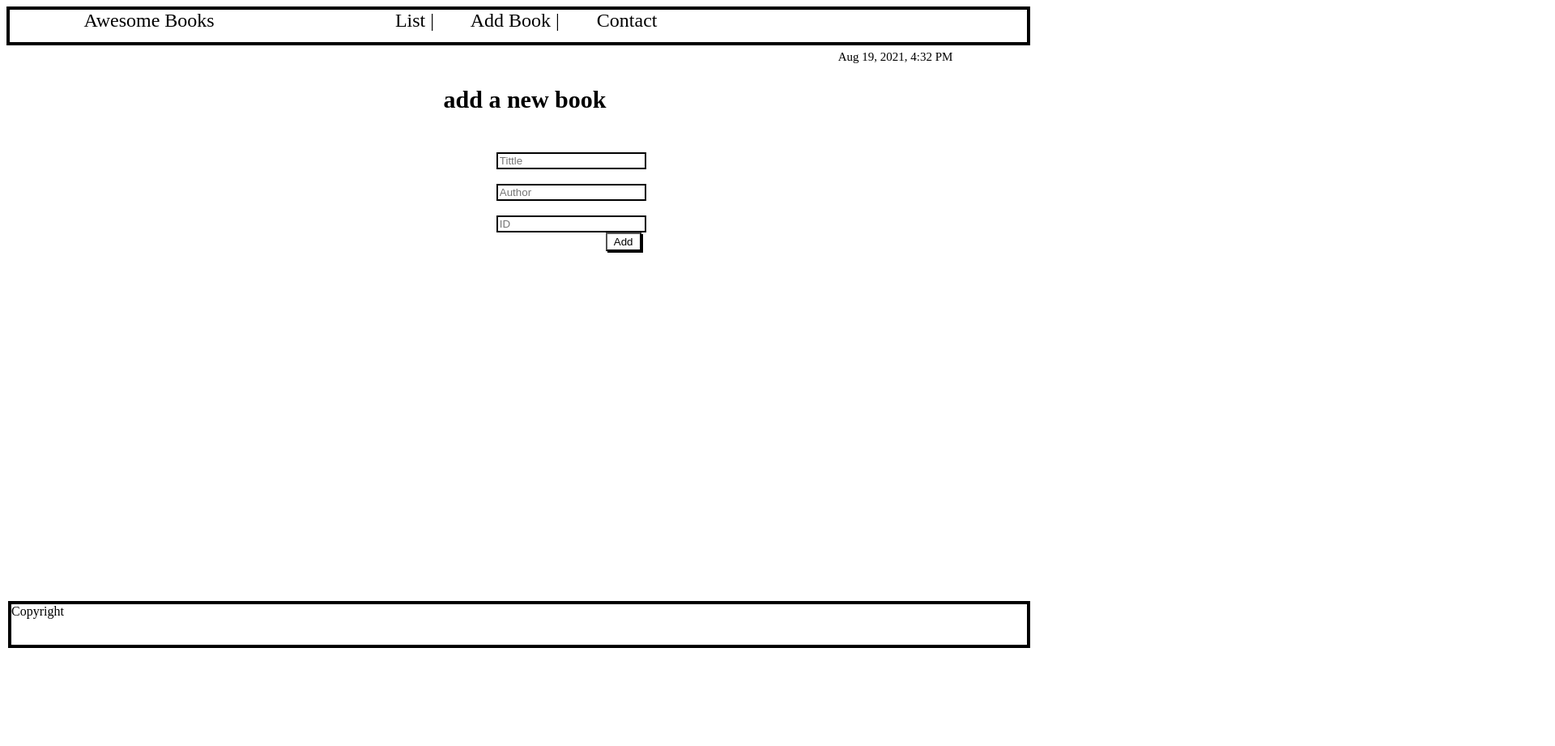
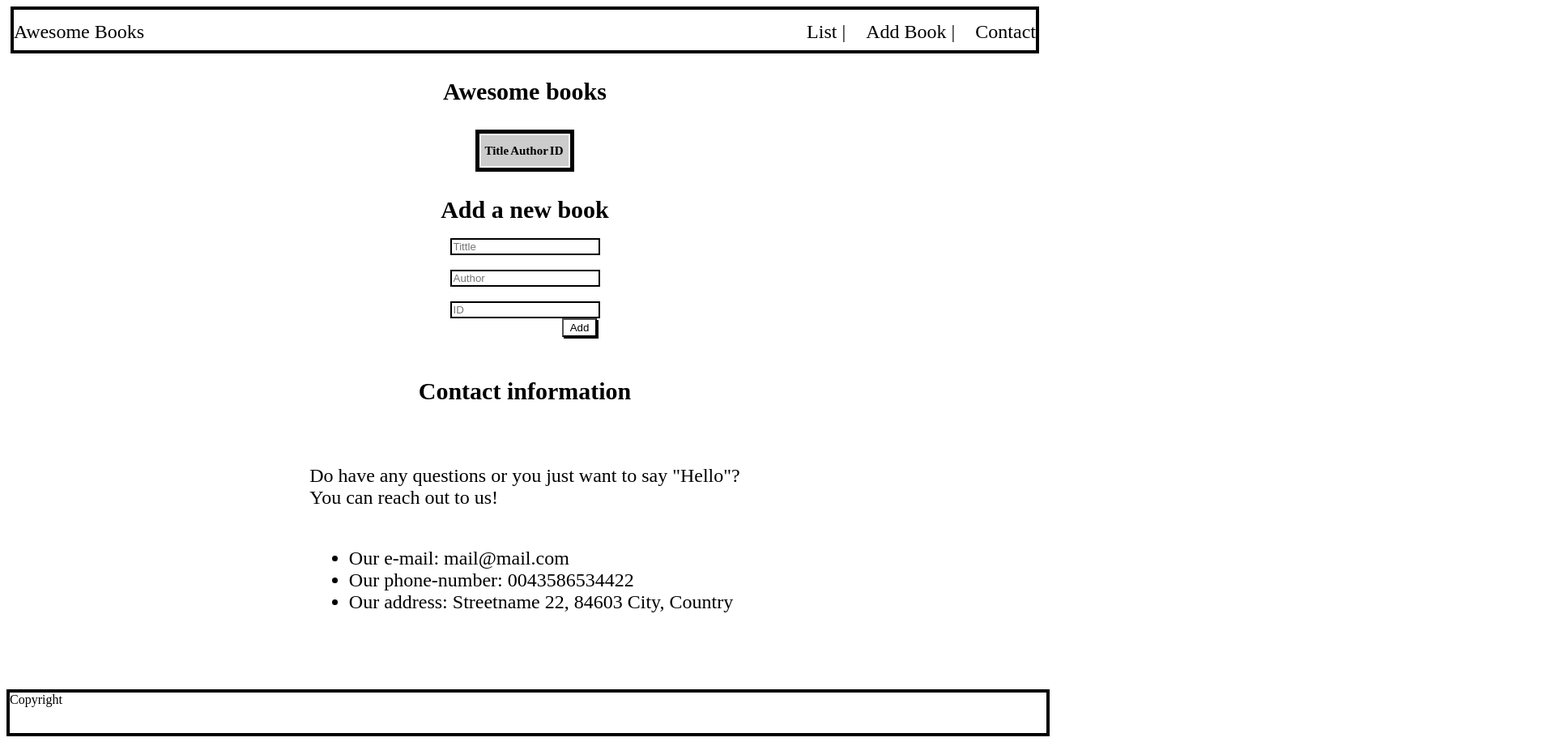
Before and after one commit to Isabellanamutenda/Awesome-book-js, a plain HTML site: page index.html in a window 1280 px wide. Shown: the top 921 px of the page at 81% size, 1920 px wide, since content can reach past the window. Before the commit the page ends 800 px from the top, so only its background shows below. Drawn offline with Linux system fonts and the light colour scheme.

Commit message:
Update files

```diff
--- a/JS/nav.js
+++ b/JS/nav.js
@@ -1,16 +1,83 @@
 /* eslint no-undef: 0 */
-show = (section) => {
-  const toshow = document.getElementById(section.id);
-  toshow.classList.replace('invisible', 'visible');
-  for (let i = 1; i <= 3; i += 1) {
-    if (`s${String(i)}` !== section.id) {
-      document.getElementById(`s${String(i)}`).classList.replace('visible', 'invisible');
-    }
-  }
-};
+// show = (section) => {
+//   const toshow = document.getElementById(section.id);
+//   toshow.classList.replace('invisible', 'visible');
+//   for (let i = 1; i <= 3; i += 1) {
+//     if (`s${String(i)}` !== section.id) {
+//       document.getElementById(`s${String(i)}`).classList.replace('visible', 'invisible');
+//     }
+//   }
+// };
 
-document.addEventListener('DOMContentLoaded', () => {
-  const { DateTime } = luxon;
-  const parent = document.getElementById('date');
-  parent.innerText = DateTime.now().toLocaleString(DateTime.DATETIME_MED);
-});
+
+
+
+
+                 // Luxon js
+
+// document.addEventListener('DOMContentLoaded', () => {
+//   const { DateTime } = luxon;
+//   const parent = document.getElementById('datetime');
+//   parent.innerText = DateTime.now().toLocaleString(DateTime.DATETIME_MED);
+// });
+
+
+
+
+          // I tried this for loop
+
+// const numberOfSection = document.getElementsByTagName("section").length;
+
+// for ( let i = 0; i<numberOfSection; i+1) {
+//   document.getElementsByTagName[i].addEventListener("click", () => {
+//     if ( numberOfSection.style.display === "none") {
+//       numberOfSection.style.display = "flex";
+//     } else {
+//       numberOfSection.style.display = "none"
+//     }
+//   });
+// }
+
+
+
+
+
+//                    I tried this below
+
+// const list = document.getElementsById("books-list");
+// const addlink = document.getElementsById("addBook-section");
+// const contactme = document.getElementsById("contact-section");
+
+// document.getElementById('list').addEventListener('click', () => {
+//   list.style.display = 'block';
+//   addlink.style.display = 'none';
+//   contactme.style.display = 'none';
+// });
+
+// document.getElementById('addlink').addEventListener('click', () => {
+//   list.style.display = 'none';
+//   addlink.style.display = 'block';
+//   contactme.style.display = 'none';
+// });
+
+// document.getElementById('contactme').addEventListener('click', () => {
+//   list.style.display = 'none';
+//   addlink.style.display = 'none';
+//   contactme.style.display = 'block';
+// });
+
+
+
+
+
+//      I  was    Checking if it could work
+
+// function hideOrShow() {
+//   var x = document.getElementById("books-list");
+
+//   if (x.style.display === "none") {
+//     x.style.display = "block";
+//   } else {
+//     x.style.display = "none"
+//   }
+// }
--- a/index.html
+++ b/index.html
@@ -9,61 +9,27 @@
 </head>
 <body>
 
-  <!-- navbar -->
-    <nav class="nav-bar">
-      <a onclick="show(s1)"> Awesome Books</a>
-      <div class="right">
-        <a onclick="show(s1)">List  |</a>
-        <a onclick="show(s2)">Add Book  |</a>
-        <a onclick="show(s3)">Contact</a>
-    </div>
-    <div class="date">Aug 19, 2021, 4:32 PM</div>
+
+    <nav class="nav-bar navbar border">
+      <span>Awesome Books</span>
+      <ul class="ulNav">
+        <li class="border-right">
+          <a onclick="show(s1)">List |</a>
+        </li>
+        <li class="border-right">
+          <a onclick="show(s2)">Add Book |</a>
+        </li>
+        <li>
+          <a onclick="show(s3)">Contact</a>
+        </li>
+      </ul>
     </nav>
-
-  <section id="s1" class="invisible">
-    <h2>All Awesome Books</h2>
-    <div id="books">
-      <h2 id="count">total number of books</h2>
+    <div>
+      <span id="datetime"></span>
     </div>
 
-  </section>
 
-  <section id="s2" class="visible">
-    <div class="add-sec">
-      <h1>add a new book</h1>
-      <form action="" id="book-form">
-        <div>
-          <label for="title"></label><br>
-          <input type="text" id="title" placeholder="Tittle" class="form-control"><br>
-        </div>
-        <div>
-          <label for="author"></label><br>
-          <input type="text" id="author" placeholder="Author" class="form-control">
-        </div>
-        <div>
-          <label for="isbn"></label><br>
-          <input type="text" id="isbn" placeholder="ID" class="form-control">
-        </div>
-        <input type="submit" value="Add" class="btn">
-       </form>
-    </div>
-  </section>
-
-  <section id="s3" class="invisible">
-    <h1>Contact Information</h1>
-    <div class="contact-info">
-      <p>Do have any questions or you just want to say "Hello"?<br>
-      You can reach out to us! <br></p>
-      <ul>
-        <li>Our e-mail: mail@mail.com</li>
-        <li>Our phone-number: 0043586534422</li>
-        <li>Our address: Streetname 22, 84603 City, Country</li>
-      </ul>
-    </div>
-  </section>
-
-  <footer>Copyright</footer>
-  <!-- <section class="books-list">
+  <section class="books-list" id="books-list">
     <h1>Awesome books</h1>
     <table class="table table-striped">
       <thead>
@@ -79,7 +45,7 @@
   </section>
 
 
-  <section class="addBook-section">
+  <section class="addBook-section" id="addBook-section">
     <h2>Add a new book</h2>
     <form action="" id="book-form">
       <div>
@@ -99,7 +65,7 @@
   </section>
 
 
-  <section class="contact-section">
+  <section class="contact-section" id="contact-section">
     <h2>Contact information</h2>
     <div class="contact-info">
       <p>Do have any questions or you just want to say "Hello"?<br>
@@ -111,9 +77,11 @@
       </ul>
     </div>
   </section>
+
   <footer>Copyright</footer>
-  </div> -->
- <script src="JS/index.js"></script>
- <script src="JS/nav.js"></script>
+  </div>
+ <script src="./JS/index.js"></script>
+ <script src="./Js/luxon.js"></script>
+ <script src="./JS/nav.js"></script>
 </body>
 </html>
--- a/style.css
+++ b/style.css
@@ -1,8 +1,13 @@
-/* body {
-  background-color: #fff;
-} */
+body {
+  width: 100%;
+  overflow-x: hidden;
+}
 
-.nav-bar {
+.nav-section {
+  width: 100%;
+}
+
+/* .nav-bar {
   display: flex;
   flex-flow: row;
   height: 40px;
@@ -10,6 +15,42 @@
   font-size: 1.5em;
   border: 4px solid black;
   margin-bottom: 50px;
+} */
+
+nav {
+  font-size: 1.5em;
+  height: 50px;
+  margin: 0 5px 30px 5px;
+  display: flex;
+  justify-content: space-between;
+  color: black;
+  border: 4px solid black;
+}
+
+.ulNav {
+  display: flex;
+  list-style: none;
+  margin: 5px 0;
+  line-height: 44px;
+  gap: 25px;
+}
+
+.ulNav .li {
+  display: inline-block;
+  padding: 0 10px;
+}
+
+span {
+  line-height: 54px;
+}
+
+a {
+  color: black;
+  text-decoration: none;
+}
+
+a:active {
+  font-weight: bold;
 }
 
 .date {
@@ -23,12 +64,21 @@
   cursor: pointer;
 }
 
+.books-list {
+  width: 100%
+}
+
 h1 {
   font-size: 30px;
   margin: 0 auto;
   text-align: center;
   font-weight: bolder;
-  margin-bottom: 30px;
+  padding-bottom: 30px;
+}
+
+.addBook-section {
+  margin-top: 30px;
+  width: 100%;
 }
 
 h2 {
@@ -36,7 +86,7 @@ h2 {
   margin: 0 auto;
   text-align: center;
   font-weight: bolder;
-  margin-bottom: 30px;
+  padding-bottom: 0px;
 }
 
 hr {
@@ -51,7 +101,6 @@ hr {
 }
 
 .contact-info {
-  /* margin: auto; */
   margin-top: 50px;
   font-size: 1.5em;
   align-items: center;
@@ -61,11 +110,8 @@ hr {
 
 .table-striped {
   border: solid 5px black;
-  width: 50%;
   align-items: center;
-  margin-left: auto;
-  margin-right: auto;
-  margin-bottom: 30px;
+  margin: 0 auto;
 }
 
 tr {
@@ -83,9 +129,9 @@ tr:nth-of-type(odd) {
 }
 
 form {
-  width: 11%;
-  margin-left: auto;
-  margin-right: auto;
+  align-items: center;
+  display: flex;
+  flex-direction: column;
 }
 
 .booklist {
@@ -102,6 +148,11 @@ form {
   margin-right: 0;
   list-style: none;
   text-decoration: none;
+}
+
+.contact-section {
+  width: 100%;
+  margin-top: 50px;
 }
 
 #s1 {
@@ -157,18 +208,23 @@ form {
   margin-top: 85px;
 }
 
+.contact-info {
+  font-size: 1.5em;
+  padding: 0 auto;
+  display: flex;
+  flex-direction: column;
+  align-items: center;
+}
+
 .form-control {
   border: solid 2px black;
 }
 
 footer {
-  position: fixed;
-  left: 10px;
-  right: 10px;
   height: 50px;
-  bottom: 0;
-  width: 98%;
+  width: 100%;
   background-color: #fff;
   color: black;
   border: solid 4px black;
+  margin: 70px 12px 12px 0;
 }
```
